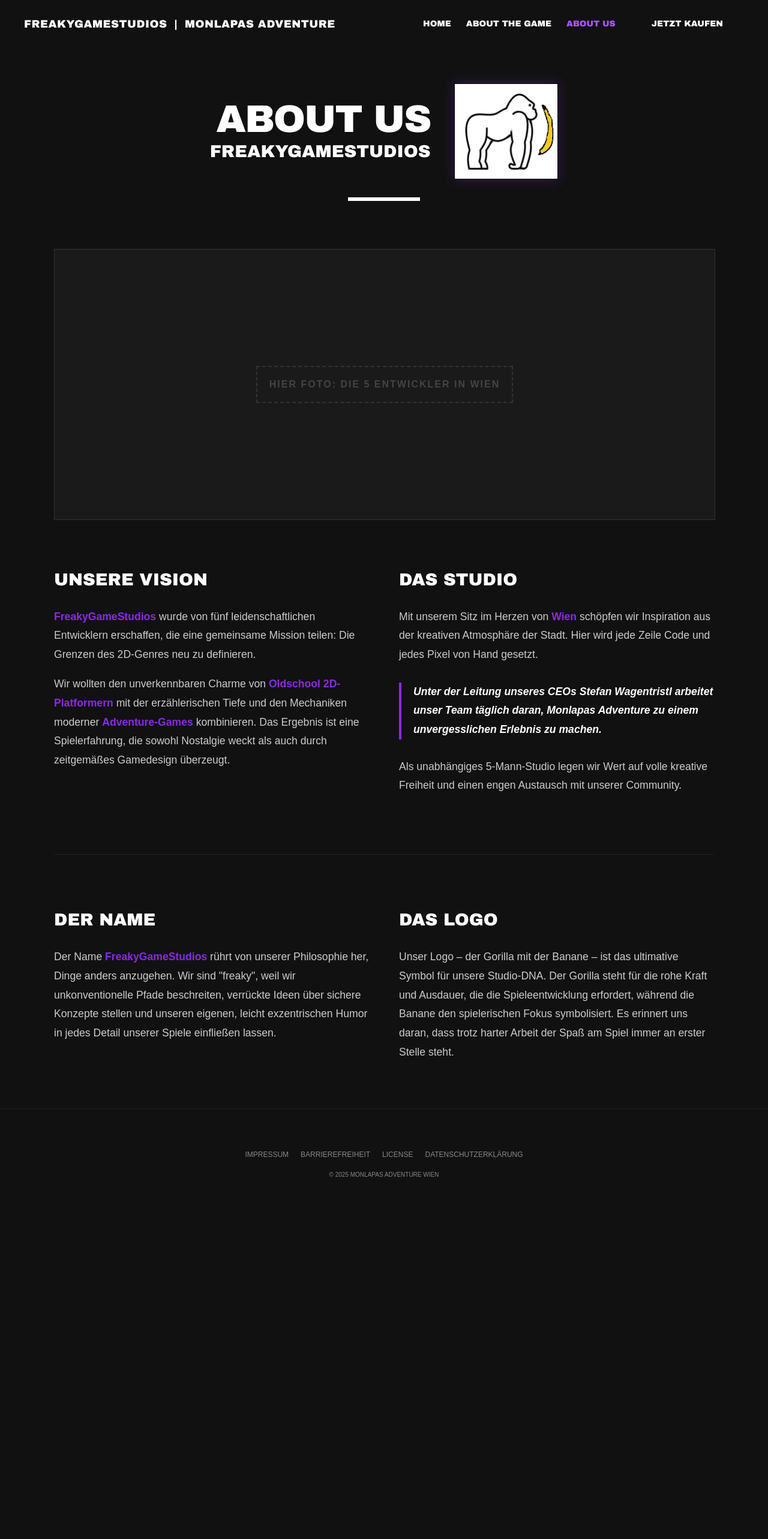
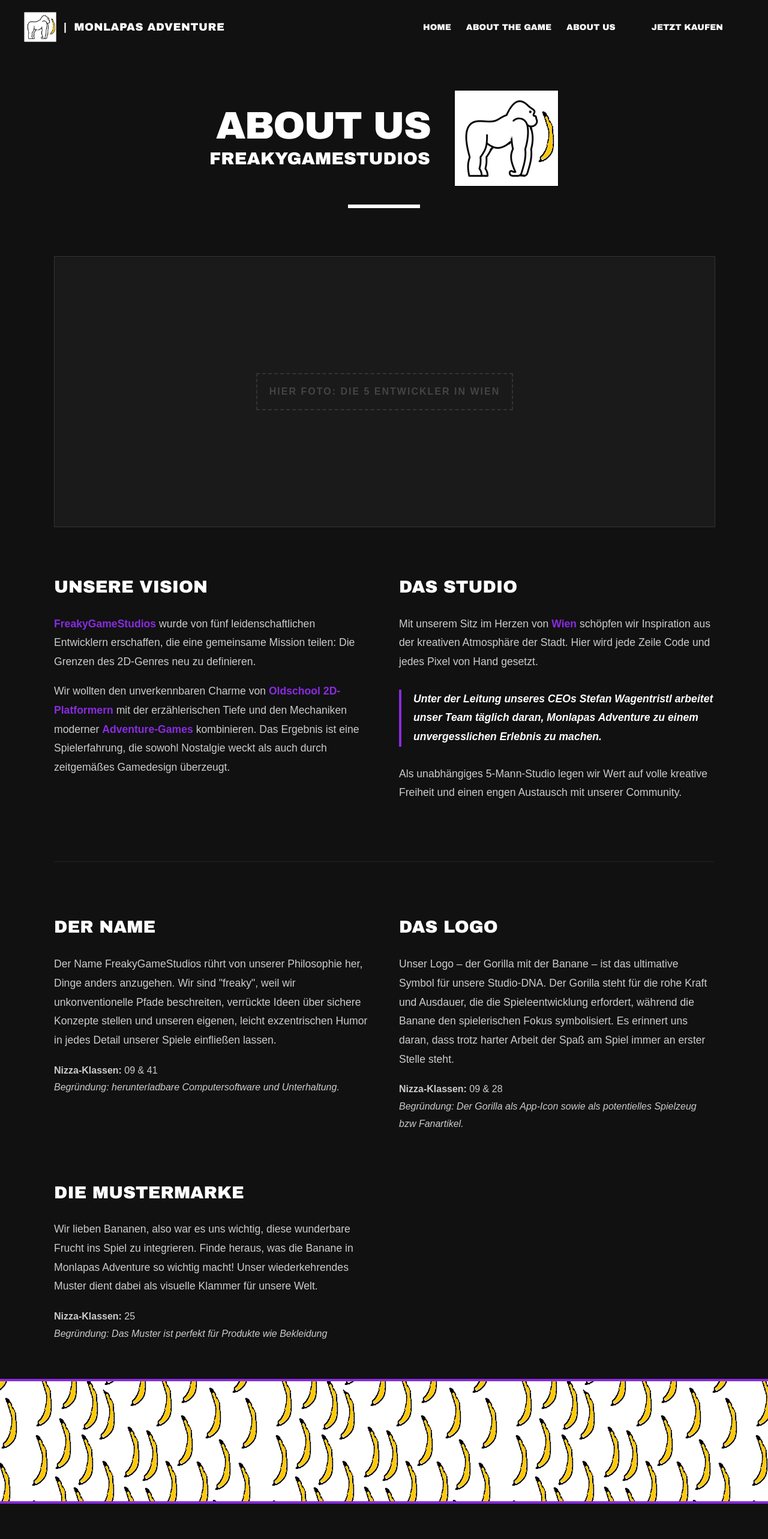
Before and after one commit to stfn123123/stfn123123.github.io, an Angular app: page /about-us in a window 1280 px wide. Shown: the top 2566 px of the page at 60% size. Before the commit the page ends 2014 px from the top, so only its background shows below. Built offline with nearby package versions, Linux system fonts and the light colour scheme.

Commit message:
finished marke

```diff
--- a/angular.json
+++ b/angular.json
@@ -19,12 +19,7 @@
           "options": {
             "browser": "src/main.ts",
             "tsConfig": "tsconfig.app.json",
-            "assets": [
-              {
-                "glob": "**/*",
-                "input": "public"
-              }
-            ],
+            "assets": ["src/assets", {"glob": "**/*", "input": "public"}],
             "styles": [
               "src/styles.css"
             ]
--- a/src/app/about-us/about-us.html
+++ b/src/app/about-us/about-us.html
@@ -120,9 +120,18 @@
       flex-direction: column;
       text-align: center;
     }
-    .header-titles { text-align: center; }
-    .content-grid { grid-template-columns: 1fr; }
-    .about-header h1 { font-size: 2.5rem; }
+
+    .header-titles {
+      text-align: center;
+    }
+
+    .content-grid {
+      grid-template-columns: 1fr;
+    }
+
+    .about-header h1 {
+      font-size: 2.5rem;
+    }
   }
 </style>
 
@@ -133,7 +142,7 @@
         <h1>About Us</h1>
         <h2>FreakyGameStudios</h2>
       </div>
-      <img src="logo.png" alt="FreakyGameStudios Logo" class="about-logo-large">
+      <img src="assets/logo.png" alt="FreakyGameStudios Logo" class="brand-logo-img">
     </div>
     <div class="accent-line"></div>
   </header>
@@ -146,43 +155,79 @@
     <div class="description-left">
       <h2>Unsere Vision</h2>
       <p>
-        <span class="highlight">FreakyGameStudios</span> wurde von fünf leidenschaftlichen Entwicklern erschaffen, die eine gemeinsame Mission teilen: Die Grenzen des 2D-Genres neu zu definieren.
+        <span class="highlight">FreakyGameStudios</span> wurde von fünf leidenschaftlichen Entwicklern erschaffen, die
+        eine gemeinsame Mission teilen: Die Grenzen des 2D-Genres neu zu definieren.
       </p>
       <p>
-        Wir wollten den unverkennbaren Charme von <span class="highlight">Oldschool 2D-Platformern</span> mit der erzählerischen Tiefe und den Mechaniken moderner <span class="highlight">Adventure-Games</span> kombinieren. Das Ergebnis ist eine Spielerfahrung, die sowohl Nostalgie weckt als auch durch zeitgemäßes Gamedesign überzeugt.
+        Wir wollten den unverkennbaren Charme von <span class="highlight">Oldschool 2D-Platformern</span> mit der
+        erzählerischen Tiefe und den Mechaniken moderner <span class="highlight">Adventure-Games</span> kombinieren. Das
+        Ergebnis ist eine Spielerfahrung, die sowohl Nostalgie weckt als auch durch zeitgemäßes Gamedesign überzeugt.
       </p>
     </div>
 
     <div class="description-right">
       <h2>Das Studio</h2>
       <p>
-        Mit unserem Sitz im Herzen von <span class="highlight">Wien</span> schöpfen wir Inspiration aus der kreativen Atmosphäre der Stadt. Hier wird jede Zeile Code und jedes Pixel von Hand gesetzt.
+        Mit unserem Sitz im Herzen von <span class="highlight">Wien</span> schöpfen wir Inspiration aus der kreativen
+        Atmosphäre der Stadt. Hier wird jede Zeile Code und jedes Pixel von Hand gesetzt.
       </p>
 
       <div class="ceo-mention">
-        Unter der Leitung unseres CEOs <strong>Stefan Wagentristl</strong> arbeitet unser Team täglich daran, Monlapas Adventure zu einem unvergesslichen Erlebnis zu machen.
+        Unter der Leitung unseres CEOs <strong>Stefan Wagentristl</strong> arbeitet unser Team täglich daran, Monlapas
+        Adventure zu einem unvergesslichen Erlebnis zu machen.
       </div>
 
       <p>
-        Als unabhängiges 5-Mann-Studio legen wir Wert auf volle kreative Freiheit und einen engen Austausch mit unserer Community.
+        Als unabhängiges 5-Mann-Studio legen wir Wert auf volle kreative Freiheit und einen engen Austausch mit unserer
+        Community.
       </p>
     </div>
   </main>
+
+
 
   <section class="origin-section">
     <div class="content-grid">
       <div>
         <h2>Der Name</h2>
         <p>
-          Der Name <span class="highlight">FreakyGameStudios</span> rührt von unserer Philosophie her, Dinge anders anzugehen. Wir sind "freaky", weil wir unkonventionelle Pfade beschreiten, verrückte Ideen über sichere Konzepte stellen und unseren eigenen, leicht exzentrischen Humor in jedes Detail unserer Spiele einfließen lassen.
+          Der Name FreakyGameStudios rührt von unserer Philosophie her, Dinge anders
+          anzugehen. Wir sind "freaky", weil wir unkonventionelle Pfade beschreiten, verrückte Ideen über sichere
+          Konzepte stellen und unseren eigenen, leicht exzentrischen Humor in jedes Detail unserer Spiele einfließen
+          lassen.
         </p>
+        <div style="margin-top: 20px; font-size: 1rem;">
+          <strong>Nizza-Klassen:</strong> 09 & 41<br>
+          <em>Begründung: herunterladbare Computersoftware und Unterhaltung.</em>
+        </div>
       </div>
+
       <div>
         <h2>Das Logo</h2>
         <p>
-          Unser Logo – der Gorilla mit der Banane – ist das ultimative Symbol für unsere Studio-DNA. Der Gorilla steht für die rohe Kraft und Ausdauer, die die Spieleentwicklung erfordert, während die Banane den spielerischen Fokus symbolisiert. Es erinnert uns daran, dass trotz harter Arbeit der Spaß am Spiel immer an erster Stelle steht.
+          Unser Logo – der Gorilla mit der Banane – ist das ultimative Symbol für unsere Studio-DNA. Der Gorilla steht
+          für die rohe Kraft und Ausdauer, die die Spieleentwicklung erfordert, während die Banane den spielerischen
+          Fokus symbolisiert. Es erinnert uns daran, dass trotz harter Arbeit der Spaß am Spiel immer an erster Stelle
+          steht.
         </p>
+        <div style="margin-top: 20px; font-size: 1rem;">
+          <strong>Nizza-Klassen:</strong> 09 & 28<br>
+          <em>Begründung: Der Gorilla als App-Icon sowie als potentielles Spielzeug bzw Fanartikel.</em>
+        </div>
+      </div>
+
+      <div>
+        <h2>Die Mustermarke</h2>
+        <p>
+          Wir lieben Bananen, also war es uns wichtig, diese wunderbare Frucht ins Spiel zu integrieren. Finde heraus,
+          was die Banane in Monlapas Adventure so wichtig macht! Unser wiederkehrendes Muster dient dabei als visuelle Klammer für unsere Welt.
+        </p>
+        <div style="margin-top: 20px; font-size: 1rem;">
+          <strong>Nizza-Klassen:</strong> 25 <br>
+          <em>Begründung: Das Muster ist perfekt für Produkte wie Bekleidung</em>
+        </div>
       </div>
     </div>
   </section>
 </div>
+  <div class="pattern-banner"></div>
--- a/src/app/app.html
+++ b/src/app/app.html
@@ -42,9 +42,24 @@
     align-items: center;
   }
 
-  /* Subtiler Effekt beim Drüberfahren */
+  .brand-logo-img {
+    height: 50px;
+    width: auto;
+    display: block;
+    transition: transform 0.1s ease-out;
+  }
+
+  .logo-link:hover .brand-logo-img {
+    transform: scale(1.05);
+    transition: 0.2s;
+  }
+
+  /* Optional: Damit der Text beim Logo-Hover auch lila wird */
   .logo-link:hover {
-    color: #8A2BE2;
+    text-decoration: none;
+    color: #a855f7;
+    transform: scale(1.05);
+    transition: 0.2s;
   }
 
   .brand-logo-img {
@@ -69,8 +84,9 @@
   }
 
   /* Aktiver Link oder Hover */
-  .nav-links a:hover, .nav-links a.active-link {
+  .nav-links a:hover {
     color: #a855f7;
+    transform: scale(1.05)
   }
 
   /* Der pillenförmige Button */
@@ -135,7 +151,9 @@
 
 <header class="header">
   <div class="logo-container">
-    <a routerLink="/about-us" class="logo-link"> FreakyGameStudios </a>
+    <a routerLink="/about-us" class="logo-link">
+      <img src="assets/logo.png" alt="FreakyGameStudios Logo" class="brand-logo-img" height="161" width="174">
+    </a>
 
     <span class="separator">|</span>
 
--- a/src/app/app.ts
+++ b/src/app/app.ts
@@ -9,6 +9,7 @@
   imports: [RouterOutlet, RouterLink, PrivacyNotice, RouterLinkActive],
   templateUrl: './app.html',
   styleUrl: './app.css'
+
 })
 export class App {
   protected readonly title = signal('praxisbsp');
--- a/src/app/home-page/home-page.html
+++ b/src/app/home-page/home-page.html
@@ -3,44 +3,69 @@
 <head>
   <meta charset="UTF-8">
   <style>
-    body { margin: 0; font-family: 'Arial', sans-serif; background-color: #111111; color: #fff; }
-
-    /* Navigation */
-    nav {
-      display: flex; justify-content: space-between; align-items: center;
-      padding: 20px 50px; background: rgba(0,0,0,0.9); position: fixed; width: 100%; z-index: 1000;
+    body {
+      margin: 0;
+      font-family: 'Arial', sans-serif;
+      background-color: #111111;
+      color: #fff;
     }
-    .nav-links a { color: white; text-decoration: none; margin: 0 15px; font-weight: bold; text-transform: uppercase; font-size: 14px; }
-    .buy-btn { background-color: #8A2BE2; color: white; padding: 10px 20px; border-radius: 5px; border: none; cursor: pointer; }
 
     /* Hero Section */
     .hero {
-      height: 100vh; background: linear-gradient(to right, rgba(0,0,0,0.8), transparent);
-      background-size: cover; display: flex; align-items: center; padding-left: 80px;
+      height: 100vh;
+      background: linear-gradient(to right, rgba(0, 0, 0, 0.8), transparent);
+      background-size: cover;
+      display: flex;
+      align-items: center;
+      padding-left: 80px;
     }
-    .hero-content h1 { font-size: 60px; margin-bottom: 10px; }
-    .hero-content p { font-size: 20px; margin-bottom: 30px; }
+
+    .hero-content h1 {
+      font-size: 60px;
+      margin-bottom: 10px;
+    }
+
+    .hero-content p {
+      font-size: 20px;
+      margin-bottom: 30px;
+    }
 
     /* Content Section */
-    .info-section { padding: 100px 80px; display: flex; gap: 50px; align-items: center; background: #111; }
-    .info-text h2 { color: #8A2BE2; font-size: 36px; }
+    .info-section {
+      padding: 100px 80px;
+      display: flex;
+      gap: 50px;
+      align-items: center;
+      background: #111;
+    }
+
+    .info-text h2 {
+      color: #8A2BE2;
+      font-size: 36px;
+    }
   </style>
 </head>
 <body>
+
 
 <section class="hero">
   <div class="hero-content">
     <h1>Monlapas <br> Adventure</h1>
     <p>Ein episches 2D-Abenteuer.</p>
-    <button style="padding: 15px 30px; border: 2px solid white; background: transparent; color: white; margin-right: 15px;">TRAILER</button>
+    <button
+      style="padding: 15px 30px; border: 2px solid white; background: transparent; color: white; margin-right: 15px;">
+      TRAILER
+    </button>
     <button class="buy-btn" style="padding: 17px 35px;">JETZT KAUFEN</button>
   </div>
 </section>
 
+<div class="pattern-banner"></div>
 <section class="info-section">
   <div class="info-text">
     <h2>Einmal kaufen, ewig spielen.</h2>
-    <p>Monlapas Adventure bietet klassisches Gameplay ohne versteckte Kosten. Erfahre mehr über unsere Vision und unser 5-köpfiges Team aus Österreich.</p>
+    <p>Monlapas Adventure bietet klassisches Gameplay ohne versteckte Kosten. Erfahre mehr über unsere Vision und unser
+      5-köpfiges Team aus Österreich.</p>
   </div>
 </section>
 
--- a/src/styles.css
+++ b/src/styles.css
@@ -4,3 +4,13 @@
   margin: 0;
   color: #ffffff;
 }
+/* Mustermarken-Banner */
+.pattern-banner {
+  width: 100%;
+  height: 200px;
+  background-image: url('/assets/mustermarke.png');
+  background-repeat: repeat-x;
+  background-position: center;
+  border-top: 4px solid #8A2BE2;
+  border-bottom: 4px solid #8A2BE2;
+}
```
Also changed, not shown: src/assets/logo.png (renamed from src/logo.png), src/assets/mustermarke.png (added).
